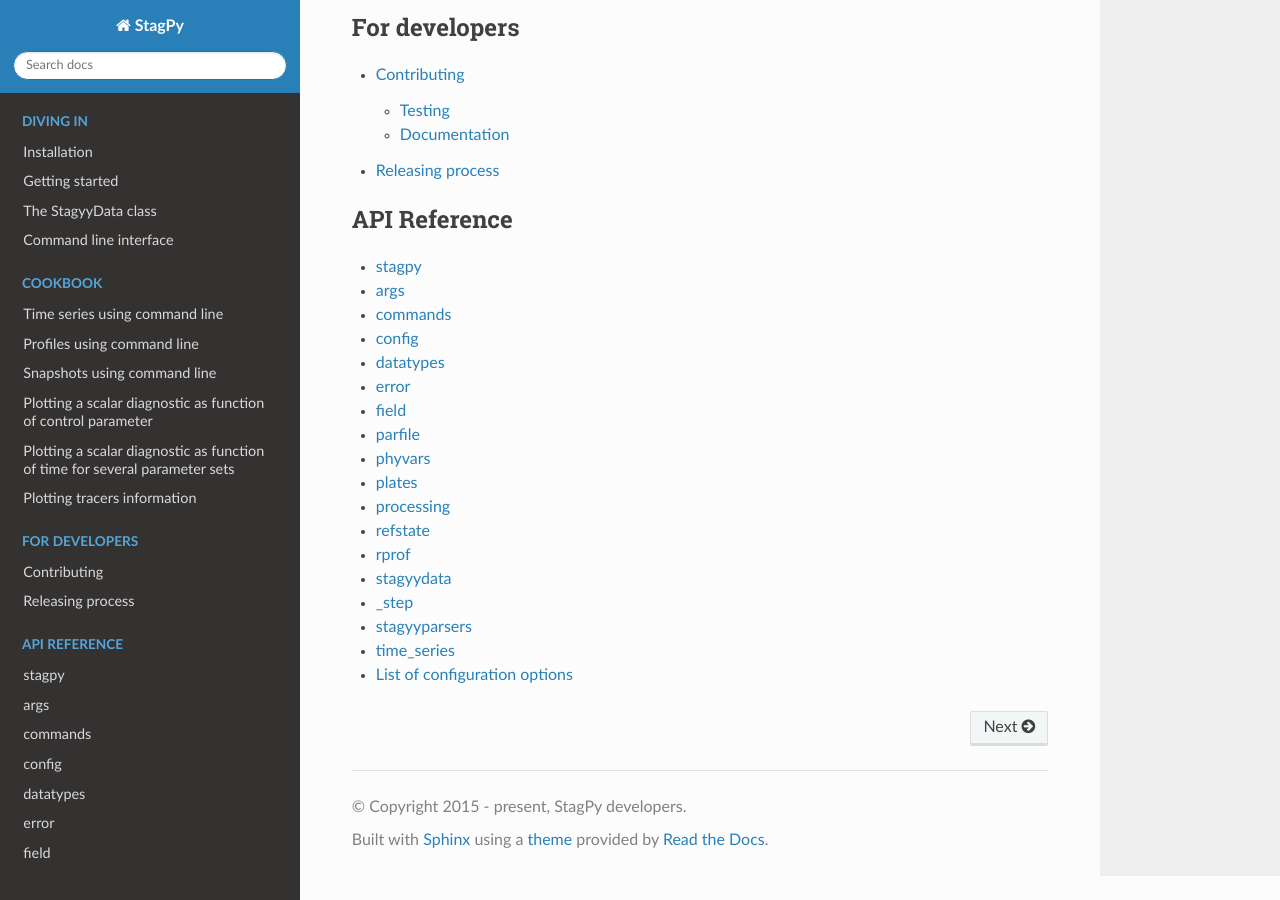
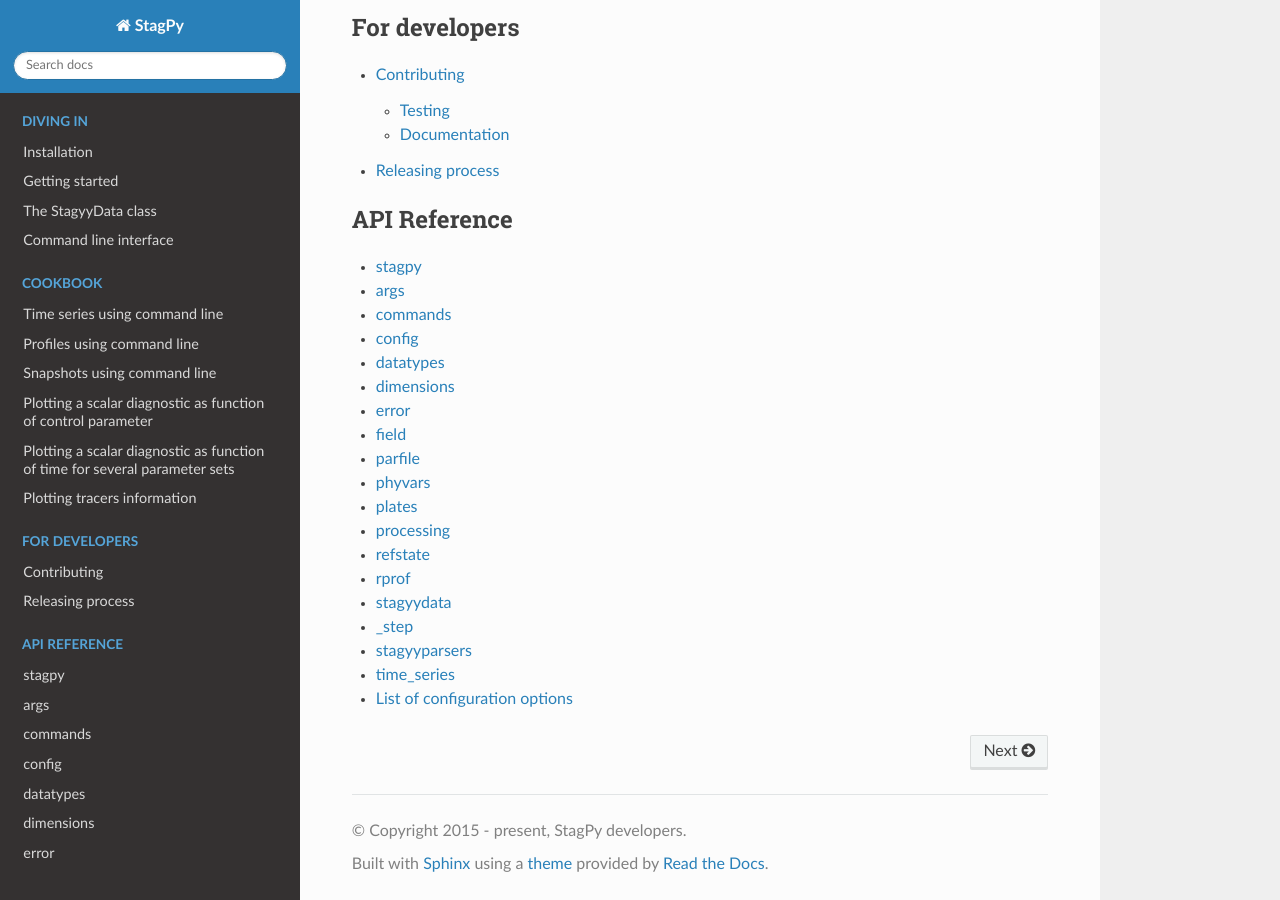
Before and after one commit to StagPython/StagPy, a Sphinx documentation site: the page built from docs/index.rst, in a window 1280 px wide and 900 px high, scrolled down 1046 px. Built offline with Sphinx 7.4.7 and the Read the Docs theme 2.0.0, drawn with Linux system fonts in a browser that asks for light colours; the version number could not be read and is left out.

Commit message:
dimensions: add api doc

```diff
--- a/docs/index.rst
+++ b/docs/index.rst
@@ -43,6 +43,7 @@ Welcome to StagPy's documentation!
    sources/apiref/commands
    sources/apiref/config
    sources/apiref/datatypes
+   sources/apiref/dimensions
    sources/apiref/error
    sources/apiref/field
    sources/apiref/parfile
--- /dev/null
+++ b/docs/sources/apiref/dimensions.rst
@@ -0,0 +1,5 @@
+dimensions
+==========
+
+.. automodule:: stagpy.dimensions
+   :members:
```
